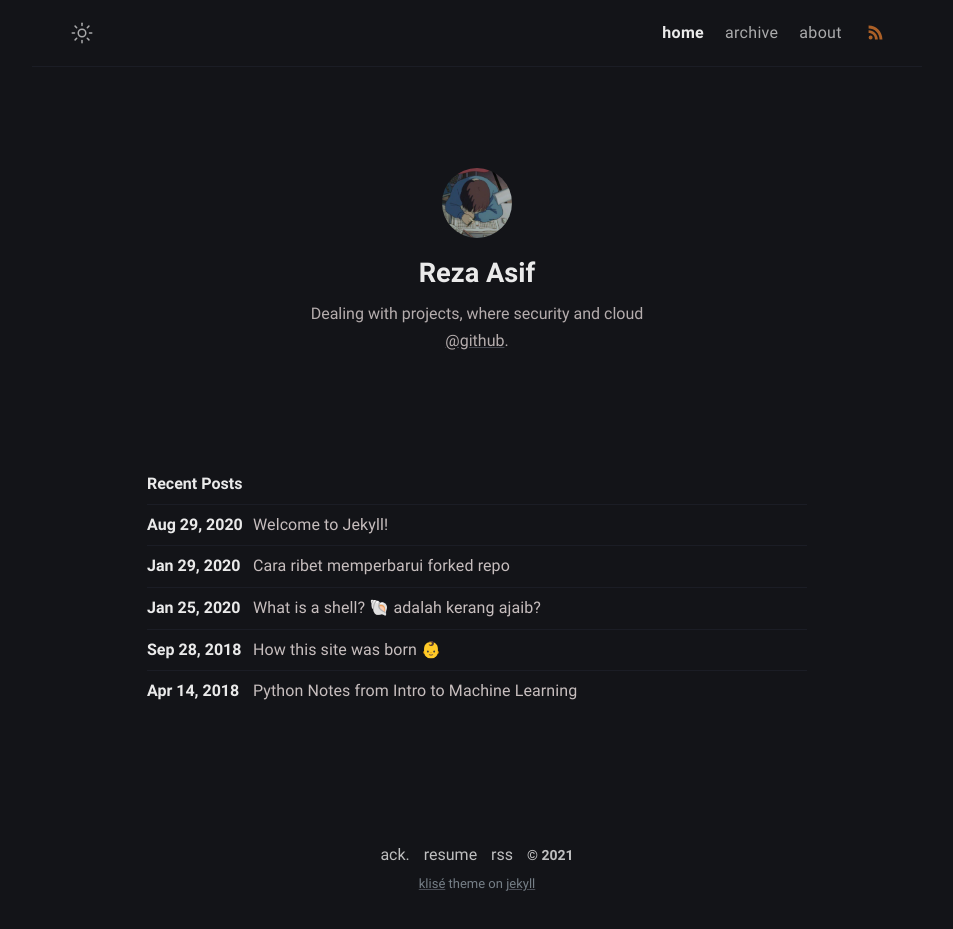
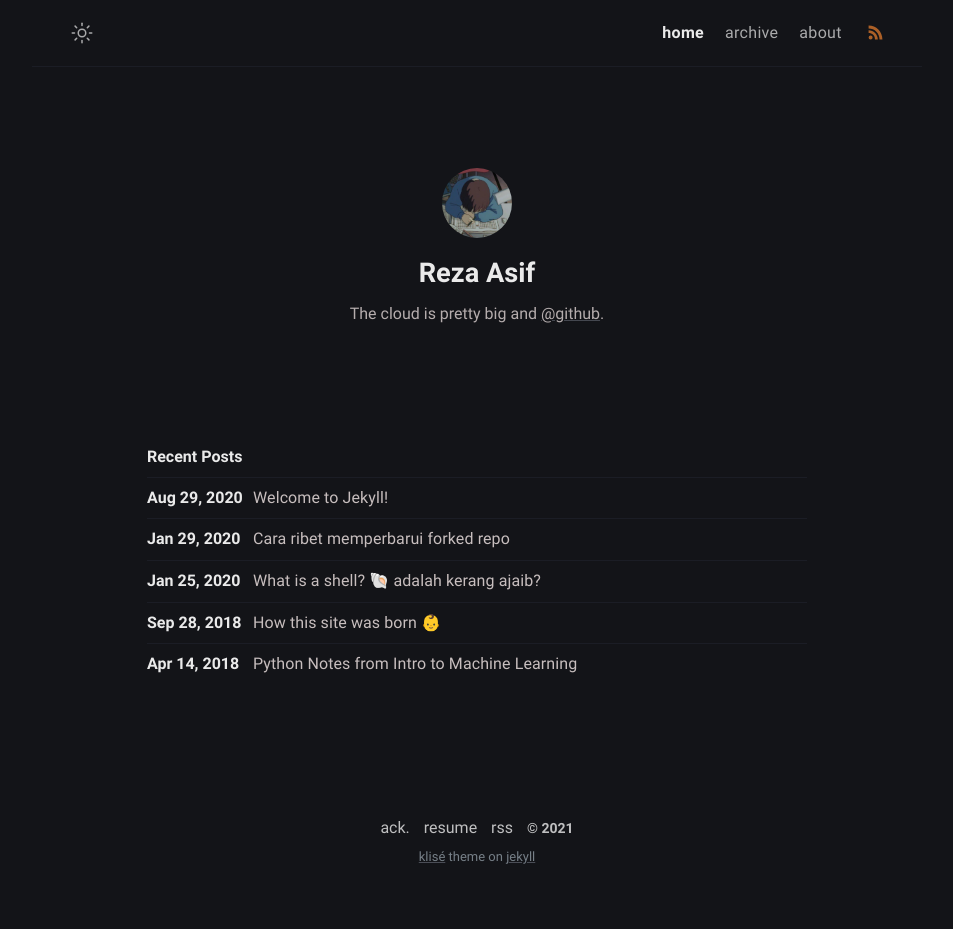
Before and after one commit to securebitAsif/fabulous-jupiter-8f84d, a Jekyll site: the page built from index.md, in a window 1280 px wide. Shown: the whole page, without its empty margins (163-1116 px from the left). Built offline with Jekyll 4.4.1, drawn with Linux system fonts in a browser that asks for light colours; after the commit the page ends 902 px from its top, so only the background shows below that.

Commit message:
_config.yml: changed

```diff
--- a/_config.yml
+++ b/_config.yml
@@ -11,7 +11,7 @@ mode: dark
 author:
   name: Reza Asif
   bio: >-
-   Dealing with projects, where security and cloud <a
+   The cloud is pretty big and  <a
     href="https://github.com/piharpi/jekyll-klise" target="_blank"
     rel="noopener">@github</a>.
   username: username
```
